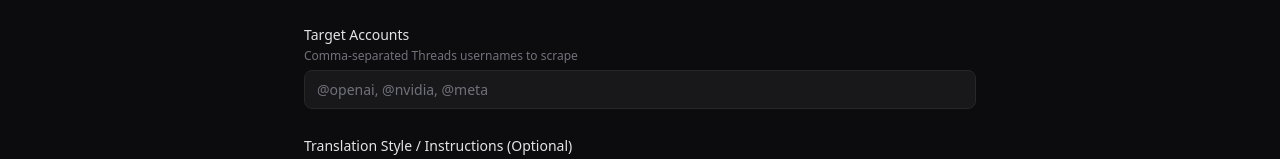
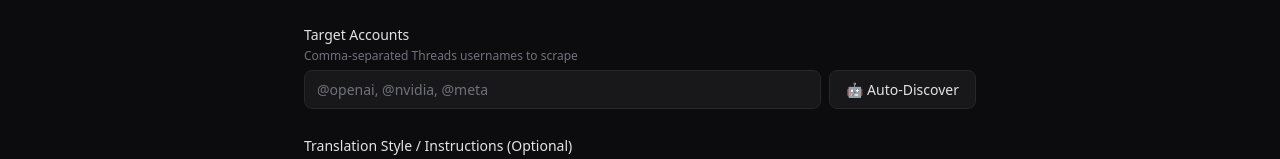
Before and after one commit to assistant4ed/aithread, a Next.js app: page /workspaces/new in a window 1280 px wide. Shown: the part 216-375 px from the top of the page. Built offline with nearby package versions, Linux system fonts and the light colour scheme.

Commit message:
feat: implemented automated account discovery and dynamic synthesis formatting

```diff
--- /dev/null
+++ b/app/api/discover-accounts/route.ts
@@ -0,0 +1,119 @@
+import { NextRequest, NextResponse } from "next/server";
+import Groq from "groq-sdk";
+
+// Lazy-load Groq to avoid top-level env-var errors
+let groqInstance: Groq | null = null;
+function getGroq() {
+    if (!groqInstance) {
+        if (!process.env.GROQ_API_KEY) {
+            throw new Error("GROQ_API_KEY is missing");
+        }
+        groqInstance = new Groq({ apiKey: process.env.GROQ_API_KEY });
+    }
+    return groqInstance;
+}
+
+/**
+ * Validates a Threads handle by checking if its profile page
+ * has the generic "Log in" title (invalid) or a real name (valid).
+ */
+async function validateThreadsHandle(handle: string): Promise<boolean> {
+    try {
+        const url = `https://www.threads.net/@${handle}`;
+        // Using a crawler User-Agent helps get the social meta tags populated
+        const response = await fetch(url, {
+            headers: {
+                "User-Agent": "facebookexternalhit/1.1",
+            },
+            next: { revalidate: 3600 } // Cache results for an hour
+        });
+        const html = await response.text();
+
+        // Check for common fallback/error titles
+        if (html.includes("<title>Threads • Log in</title>") ||
+            html.includes("content=\"Threads • Log in\"") ||
+            (html.includes("Say more") && html.includes("<title>Threads</title>"))) {
+            return false;
+        }
+
+        // Check if the handle (with @ or encoded) exists in the title/meta
+        const lowerHandle = handle.toLowerCase();
+        if (html.toLowerCase().includes(`(@${lowerHandle})`) ||
+            html.includes(`&#064;${lowerHandle}`)) {
+            return true;
+        }
+
+        return false;
+    } catch (e) {
+        console.error(`[Discovery] Validation error for @${handle}:`, e);
+        return false;
+    }
+}
+
+export async function POST(req: NextRequest) {
+    try {
+        const { topic } = await req.json();
+
+        if (!topic) {
+            return NextResponse.json({ error: "Topic is required" }, { status: 400 });
+        }
+
+        console.log(`[Discovery] Hunting for accounts related to: ${topic}`);
+
+        const systemPrompt = `
+        You are a Social Media Discovery Engine.
+        Task: Identify 40 highly relevant, active Threads/Instagram usernames related to the specific topic.
+
+        Topic: "${topic}"
+
+        Instructions:
+        1. Brainstorm real influencers, companies, developers, and news outlets in this niche.
+        2. Guess their likely Threads handles (usually same as Instagram/Twitter).
+        3. Aim for high accuracy.
+        4. Focus on accounts that would post technical updates, news, or high-value insights.
+
+        Output Format:
+        Return a JSON object with a "handles" array of strings.
+        Example: { "handles": ["zuck", "mosseri", "openai"] }
+
+        JSON ONLY.
+        `;
+
+        const completion = await getGroq().chat.completions.create({
+            messages: [
+                { role: "system", content: systemPrompt },
+            ],
+            model: "llama-3.3-70b-versatile",
+            temperature: 0.7,
+            response_format: { type: "json_object" },
+        });
+
+        const raw = completion.choices[0]?.message?.content;
+        if (!raw) {
+            return NextResponse.json({ error: "LLM generation failed" }, { status: 500 });
+        }
+
+        const parsed = JSON.parse(raw);
+        const potentialHandles: string[] = parsed.handles || [];
+
+        console.log(`[Discovery] Generated ${potentialHandles.length} potential handles. Validating...`);
+
+        // Concurrently validate all handles
+        const results = await Promise.all(
+            potentialHandles.map(async (handle) => {
+                const isValid = await validateThreadsHandle(handle);
+                return isValid ? handle : null;
+            })
+        );
+
+        const validHandles = results.filter((h): h is string => h !== null);
+
+        console.log(`[Discovery] Validation complete. ${validHandles.length}/${potentialHandles.length} valid.`);
+
+        return NextResponse.json({ handles: validHandles });
+
+    } catch (error: any) {
+        console.error("Discovery error:", error);
+        return NextResponse.json({ error: "Internal server error" }, { status: 500 });
+    }
+}
--- a/app/workspaces/[id]/edit/page.tsx
+++ b/app/workspaces/[id]/edit/page.tsx
@@ -12,6 +12,7 @@ export default function EditWorkspacePage() {
 
     const [loading, setLoading] = useState(true);
     const [saving, setSaving] = useState(false);
+    const [discovering, setDiscovering] = useState(false);
     const [error, setError] = useState("");
 
     const [form, setForm] = useState({
@@ -135,6 +136,40 @@ export default function EditWorkspacePage() {
         }
     };
 
+    const handleDiscover = async () => {
+        const topic = form.topicFilter || form.name;
+        if (!topic) {
+            setError("Please enter a workspace name or topic filter first to help the AI find accounts.");
+            return;
+        }
+
+        setDiscovering(true);
+        setError("");
+
+        try {
+            const res = await fetch("/api/discover-accounts", {
+                method: "POST",
+                headers: { "Content-Type": "application/json" },
+                body: JSON.stringify({ topic }),
+            });
+
+            if (!res.ok) throw new Error("Failed to discover accounts");
+
+            const { handles } = await res.json();
+            if (handles && handles.length > 0) {
+                const existing = form.targetAccounts ? form.targetAccounts.split(",").map(a => a.trim()) : [];
+                const combined = Array.from(new Set([...existing, ...handles.map((h: string) => `@${h}`)]));
+                setForm({ ...form, targetAccounts: combined.join(", ") });
+            } else {
+                setError("AI couldn't find any valid accounts for this topic. Try a broader topic.");
+            }
+        } catch (err: any) {
+            setError(err.message);
+        } finally {
+            setDiscovering(false);
+        }
+    };
+
     if (loading) return <div className="text-center py-12 text-muted">Loading...</div>;
 
     return (
@@ -170,13 +205,23 @@ export default function EditWorkspacePage() {
 
                 {/* Target Accounts */}
                 <Field label="Target Accounts" hint="Comma-separated Threads usernames to scrape">
+                    <div className="flex gap-2">
                         <input
                             type="text"
                             value={form.targetAccounts}
                             onChange={(e) => setForm({ ...form, targetAccounts: e.target.value })}
                             placeholder="@openai, @nvidia, @meta"
-                        className="input"
+                            className="input flex-1"
                         />
+                        <button
+                            type="button"
+                            onClick={handleDiscover}
+                            disabled={discovering}
+                            className="px-4 py-2 bg-surface border border-border rounded-lg text-sm hover:bg-white/5 disabled:opacity-50 whitespace-nowrap"
+                        >
+                            {discovering ? "Finding..." : "🤖 Auto-Discover"}
+                        </button>
+                    </div>
                 </Field>
 
                 {/* Translation Prompt -> Style Instructions */}
--- a/app/workspaces/new/page.tsx
+++ b/app/workspaces/new/page.tsx
@@ -9,6 +9,7 @@ const DEFAULT_PROMPT = ""; // Empty by default, user can add style like "Use cas
 export default function NewWorkspacePage() {
     const router = useRouter();
     const [loading, setLoading] = useState(false);
+    const [discovering, setDiscovering] = useState(false);
     const [error, setError] = useState("");
 
     const [form, setForm] = useState({
@@ -127,6 +128,40 @@ export default function NewWorkspacePage() {
         }
     };
 
+    const handleDiscover = async () => {
+        const topic = form.topicFilter || form.name;
+        if (!topic) {
+            setError("Please enter a workspace name or topic filter first to help the AI find accounts.");
+            return;
+        }
+
+        setDiscovering(true);
+        setError("");
+
+        try {
+            const res = await fetch("/api/discover-accounts", {
+                method: "POST",
+                headers: { "Content-Type": "application/json" },
+                body: JSON.stringify({ topic }),
+            });
+
+            if (!res.ok) throw new Error("Failed to discover accounts");
+
+            const { handles } = await res.json();
+            if (handles && handles.length > 0) {
+                const existing = form.targetAccounts ? form.targetAccounts.split(",").map(a => a.trim()) : [];
+                const combined = Array.from(new Set([...existing, ...handles.map((h: string) => `@${h}`)]));
+                setForm({ ...form, targetAccounts: combined.join(", ") });
+            } else {
+                setError("AI couldn't find any valid accounts for this topic. Try a broader topic.");
+            }
+        } catch (err: any) {
+            setError(err.message);
+        } finally {
+            setDiscovering(false);
+        }
+    };
+
     return (
         <div className="max-w-2xl mx-auto animate-fade-in">
             <h1 className="text-2xl font-bold tracking-tight mb-6">Create Workspace</h1>
@@ -152,13 +187,23 @@ export default function NewWorkspacePage() {
 
                 {/* Target Accounts */}
                 <Field label="Target Accounts" hint="Comma-separated Threads usernames to scrape">
+                    <div className="flex gap-2">
                         <input
                             type="text"
                             value={form.targetAccounts}
                             onChange={(e) => setForm({ ...form, targetAccounts: e.target.value })}
                             placeholder="@openai, @nvidia, @meta"
-                        className="input"
+                            className="input flex-1"
                         />
+                        <button
+                            type="button"
+                            onClick={handleDiscover}
+                            disabled={discovering}
+                            className="px-4 py-2 bg-surface border border-border rounded-lg text-sm hover:bg-white/5 disabled:opacity-50 whitespace-nowrap"
+                        >
+                            {discovering ? "Finding..." : "🤖 Auto-Discover"}
+                        </button>
+                    </div>
                 </Field>
 
                 {/* Translation Prompt -> Style Instructions */}
```
Lines whose indentation alone changed are shown as unchanged.
